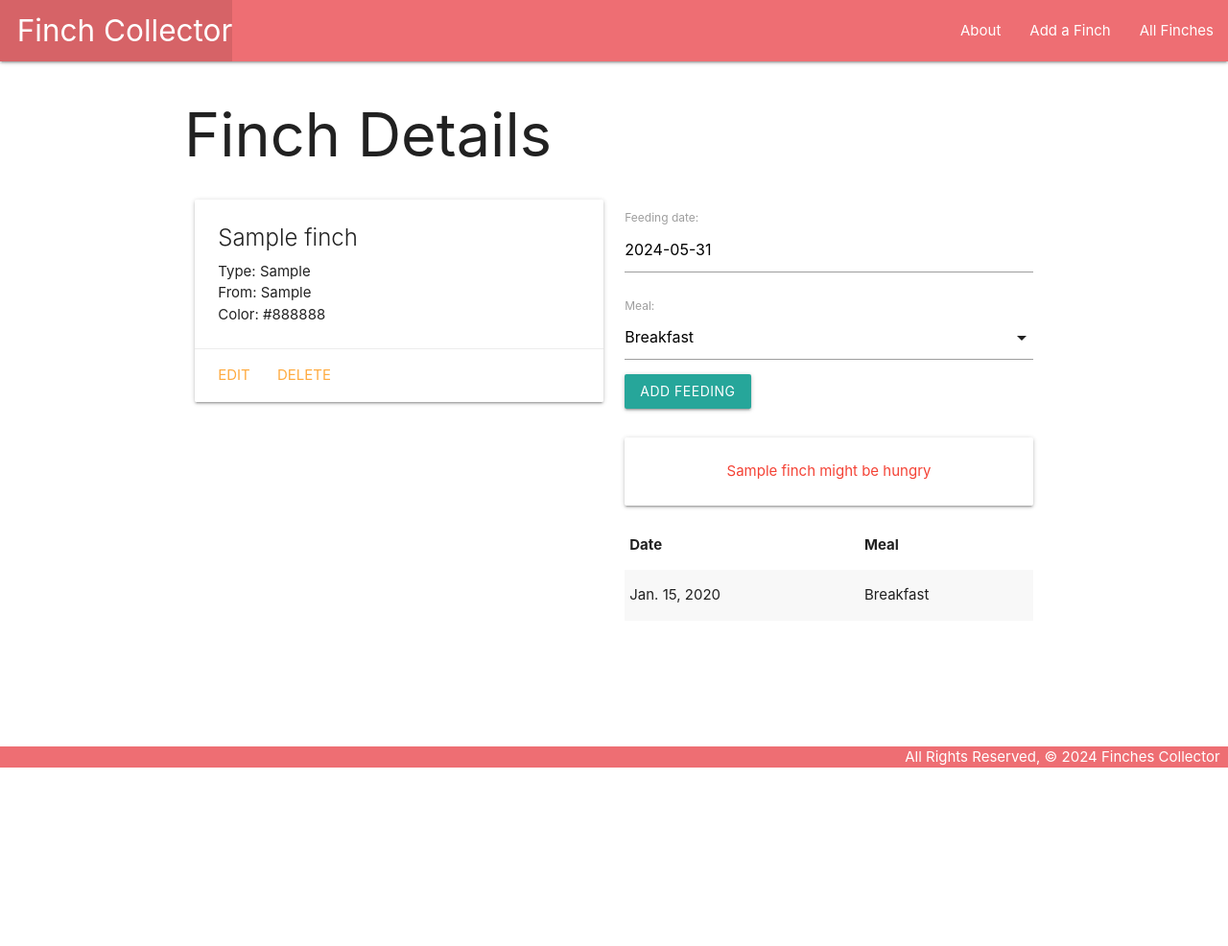
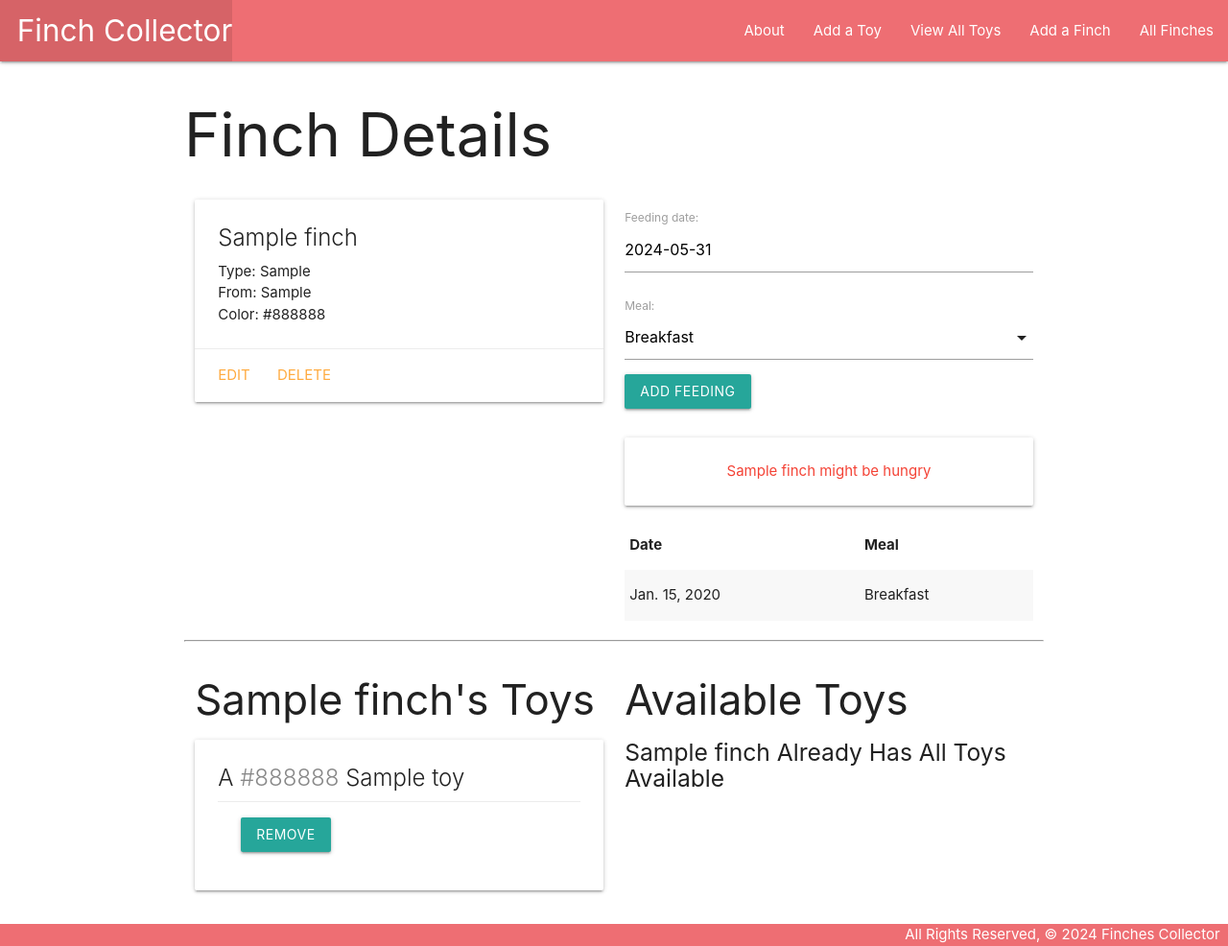
Before and after one commit to xkawixgirlx/finchcollector, a Django app: page /finches/1/ in a window 1280 px wide. Shown: the whole page at 96% size. Before the commit the page ends 800 px from the top, so only its background shows below. Run offline with Django 5.2, Linux system fonts and the light colour scheme; tables that the repository leaves empty hold one stand-in row (values such as "Sample post").

Commit message:
Refactor Base.html for adding a toy and viewing toys list.

```diff
--- a/main_app/templates/base.html
+++ b/main_app/templates/base.html
@@ -19,6 +19,8 @@
         </ul>
         <ul class="right">
           <li><a href="{% url 'about' %}">About</a></li>
+          <li><a href="{% url 'toys_create' %}">Add a Toy</a></li>
+          <li><a href="{% url 'toys_index' %}">View All Toys</a></li>
           <li><a href="{% url 'finches_create' %}">Add a Finch</a></li>
           <li><a href="{% url 'finches' %}">All Finches</a></li>
         </ul>
--- a/main_app/templates/finches/detail.html
+++ b/main_app/templates/finches/detail.html
@@ -19,7 +19,7 @@
         </div>
     </div>
     <div class="col s6">
-        <form action="{% url 'add_feeding' finch.id %}"  method="POST">
+        <form action="{% url 'add_feeding' finch.id %}" method="POST">
             {% csrf_token %}
             <!-- Render the inputs -->
             {{ feeding_form.as_p }}
@@ -33,7 +33,10 @@
         {% endif %}
         <table class="striped">
             <thead>
-            <tr><th>Date</th><th>Meal</th></tr>
+                <tr>
+                    <th>Date</th>
+                    <th>Meal</th>
+                </tr>
             </thead>
             <tbody>
                 {% for feeding in finch.feeding_set.all %}
@@ -46,8 +49,55 @@
         </table>
     </div>
 </div>
-
-
+<hr>
+<div class="row">
+    <div class="col s6">
+        <h3>{{ finch.name }}'s Toys</h3>
+        {% if finch.toys.count %}
+        {% for toy in finch.toys.all %}
+        <div class="card">
+            <div class="card-content">
+                <span class="card-title">
+                    A <span style="color: {{ toy.color }}">{{ toy.color }}</span> {{ toy.name }}
+                </span>
+                <div class="card-action">
+                    <form action="{% url 'unassoc_toy' finch.id  toy.id %}" method="POST">
+                        {% csrf_token %}
+                        <button type="submit" class="btn">Remove</button>
+                    </form>
+                </div>
+            </div>
+        </div>
+        {% endfor %}
+        {% else %}
+        <h5>No Toys 😿</h5>
+        {% endif %}
+    </div>
+    <!-- Available toys will come after this line -->
+    <!-- New Markup Below -->
+    <div class="col s6">
+        <h3>Available Toys</h3>
+        {% if toys.count %}
+        {% for toy in toys.all %}
+        <div class="card">
+            <div class="card-content">
+                <span class="card-title">
+                    A <span style="color: {{ toy.color }}">{{ toy.color }}</span> {{ toy.name }}
+                </span>
+            </div>
+            <div class="card-action">
+                <form action="{% url 'assoc_toy' finch.id  toy.id %}" method="POST">
+                    {% csrf_token %}
+                    <button type="submit" class="btn">Add</button>
+                </form>
+            </div>
+        </div>
+        {% endfor %}
+        {% else %}
+        <h5>{{finch.name}} Already Has All Toys Available</h5>
+        {% endif %}
+    </div>
+</div>
 <script>
     const dateEl = document.getElementById('id_date');
     // M is Materialize's global variable
--- a/main_app/views.py
+++ b/main_app/views.py
@@ -22,8 +22,10 @@ def finches_index(request):
 
 def finches_detail(request, finch_id):
     finch = Finch.objects.get(id=finch_id)
+    id_list = finch.toys.all().values_list('id')
+    toys_finch_doesnt_have = Toy.objects.exclude(id__in=id_list)
     feeding_form = FeedingForm()
-    return render(request, 'finches/detail.html', {'finch': finch, 'feeding_form': feeding_form})
+    return render(request, 'finches/detail.html', {'finch': finch, 'feeding_form': feeding_form, 'toys': toys_finch_doesnt_have})
 
 
 class FinchCreate(CreateView):
```
Lines whose indentation alone changed are shown as unchanged.
